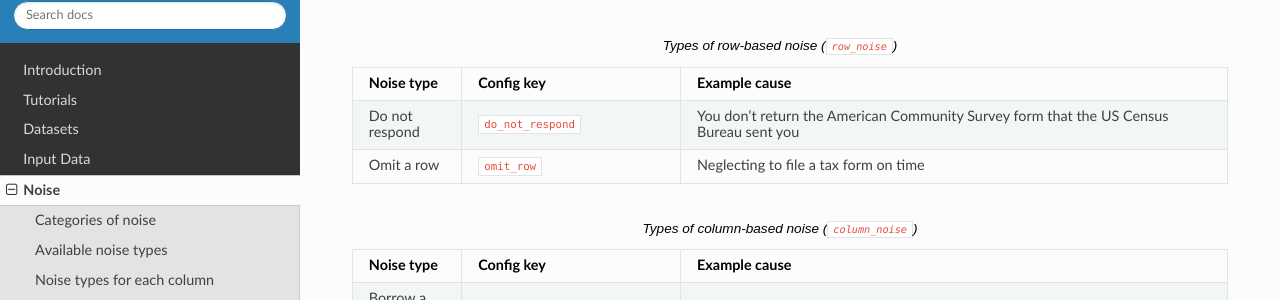
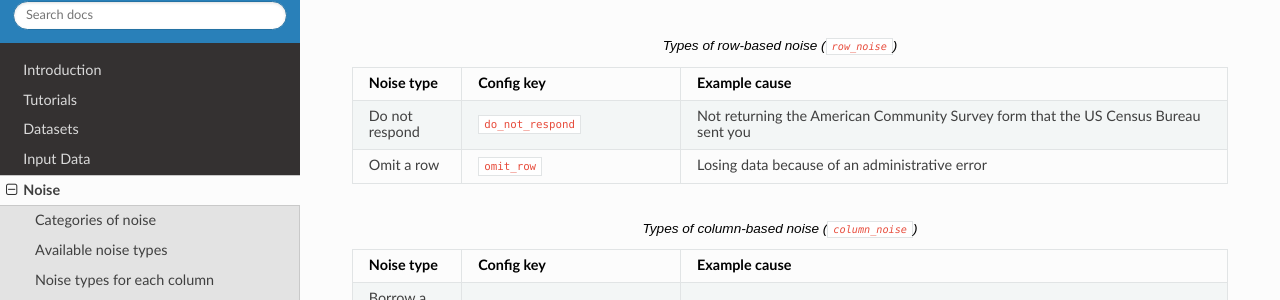
Before and after one commit to ihmeuw/pseudopeople, a Sphinx documentation site: the page built from docs/source/noise/index.rst, in a window 1280 px wide and 900 px high, scrolled down 672 px. Shown: the part 151-451 px from the top of the window. Built offline with Sphinx 7.4.7 and the Read the Docs theme 2.0.0, drawn with Linux system fonts in a browser that asks for light colours.

Commit message:
edit noise examples

```diff
--- a/docs/source/noise/index.rst
+++ b/docs/source/noise/index.rst
@@ -54,10 +54,10 @@ The "Config key" column shows the name of the noise type in the :ref:`configurat
     - Example cause
   * - Do not respond
     - ``do_not_respond``
-    - You don't return the American Community Survey form that the US Census Bureau sent you
+    - Not returning the American Community Survey form that the US Census Bureau sent you
   * - Omit a row
     - ``omit_row``
-    - Neglecting to file a tax form on time
+    - Losing data because of an administrative error
 
 .. list-table:: Types of column-based noise (``column_noise``)
   :widths: 1 2 5
--- a/docs/source/noise/row_noise.rst
+++ b/docs/source/noise/row_noise.rst
@@ -45,8 +45,8 @@ Omit a row
 
 Sometimes an entire record may be missing from a dataset where one would
 normally expect to find it. For example, a WIC record could be missing by
-mistake because of a clerical error, or someone's tax record could be missing
-because they didn't file their taxes on time.
+mistake because of an administrative error, or someone's tax record could be
+missing because they didn't file their taxes on time.
 
 This noise type is called :code:`omit_row` in the configuration. It takes one
 parameter:
```
